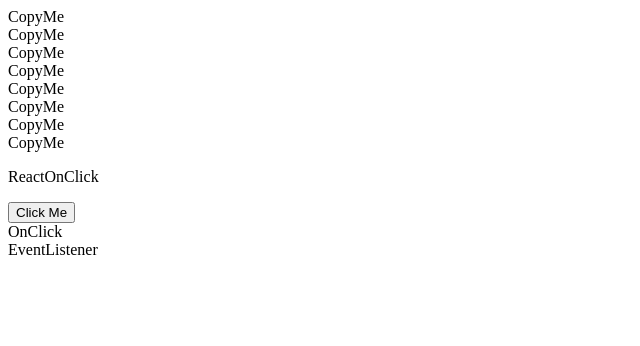
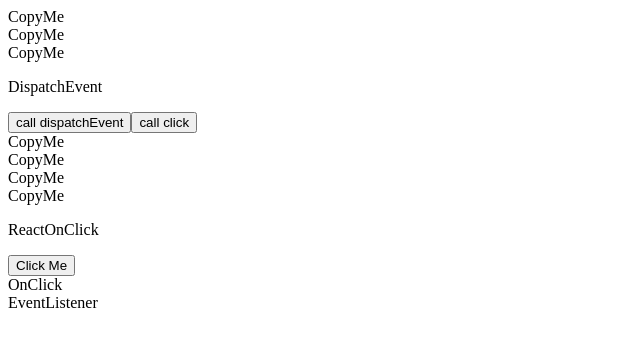
Before and after one commit to ADEL2006/typescript, a React (Create React App) app in the folder 2024-04-02/: page / in a window 1280 px wide. Shown: the top 346 px of the page, without its empty margins (0-640 px from the left). Built offline with nearby package versions, Linux system fonts and the light colour scheme.

Commit message:
Update OnChange.tsx

```diff
--- a/2024-04-02/src/pages/OnChange.tsx
+++ b/2024-04-02/src/pages/OnChange.tsx
@@ -1,3 +1,17 @@
-export default function CopyMe() {
-    return <div>CopyMe</div>
+export default function DispatchEvent(){
+    const onCallDispatchEvent = () => {
+        console.log('onCallDispatchEvent')
+        document.getElementById('root')?.dispatchEvent(new Event('click', {bubbles: true}));
+    }
+    const onCallClick = () => {
+        console.log('onCallClick');
+        document.getElementById('root')?.click();
+    }
+    return (
+        <div>
+            <p>DispatchEvent</p>
+            <button onClick={onCallDispatchEvent}>call dispatchEvent</button>
+            <button onClick={onCallClick}>call click</button>
+        </div>
+    )
 }
```
